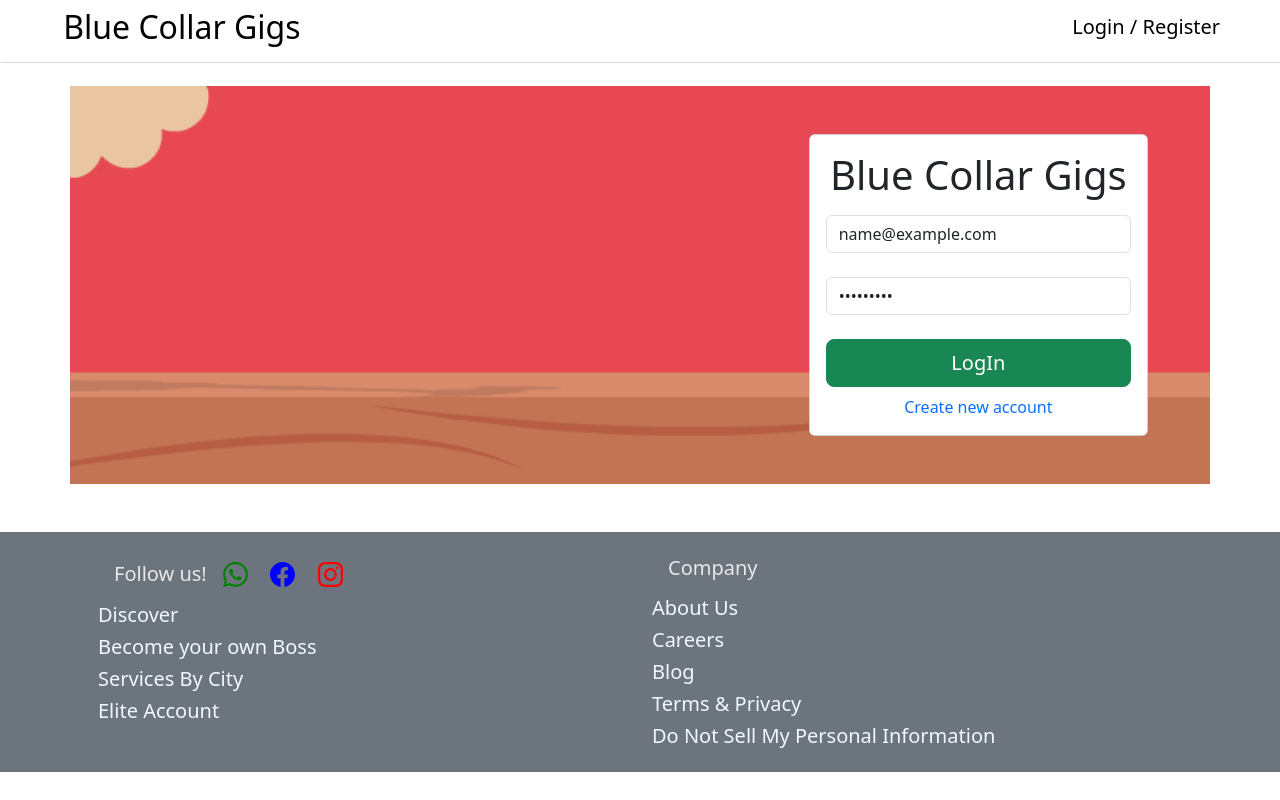
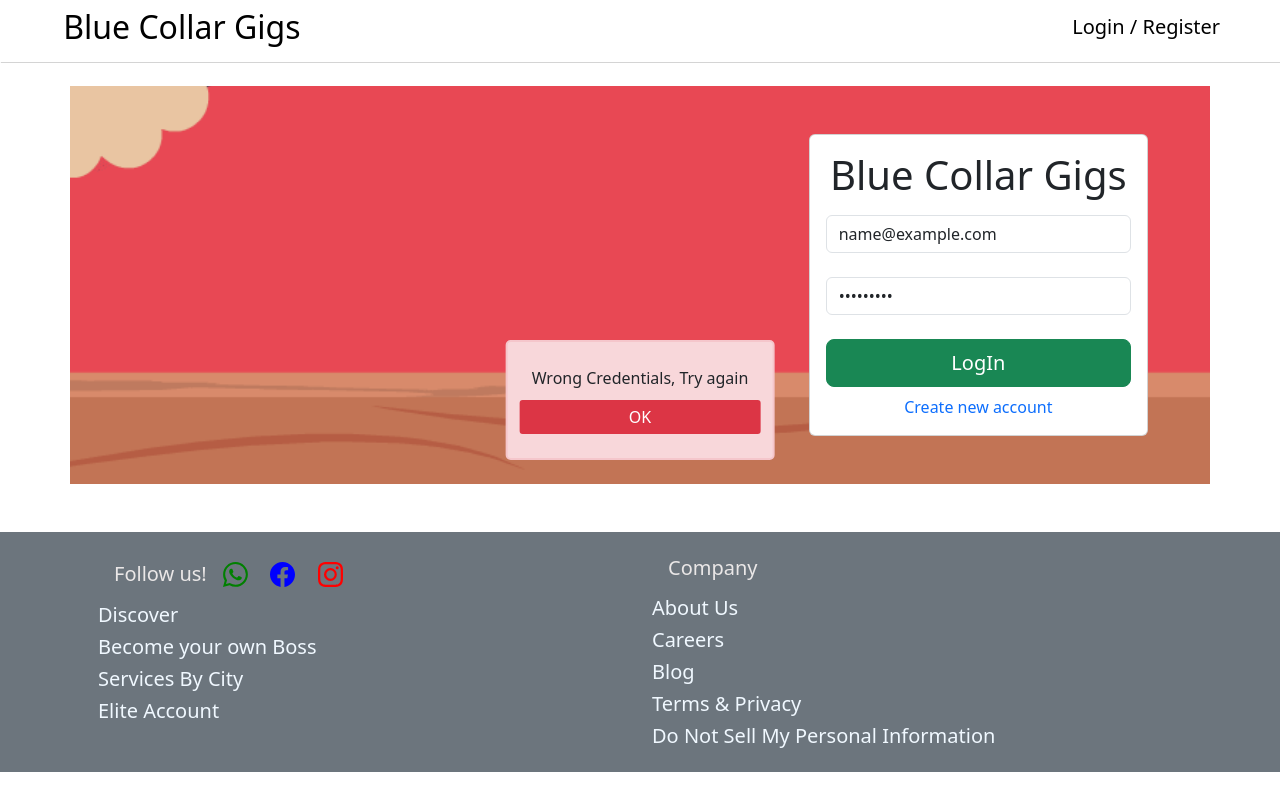
Before and after one commit to rahul-binu/Blue-Collar-Gigs, a React (Vite) app in the folder bcg-frontend/: page /login in a window 1280 px wide. Both pictures are taken after typing "name@example.com", "Sample123" into the empty fields and a click on the button "LogIn". Built offline with nearby package versions, Linux system fonts and the light colour scheme; no server answers.

Commit message:
added error pop to Login FE

```diff
--- a/bcg-frontend/src/assets/components/ESMessage/ErrorPop.jsx
+++ b/bcg-frontend/src/assets/components/ESMessage/ErrorPop.jsx
@@ -1,27 +1,35 @@
-import React from "react"
+import React, { useEffect } from "react";
 
-function ErrorPop(message) {
+function ErrorPop({ errorMessage }) {
+    // useEffect(() => {
+    //     const timeout = setTimeout(() => {
+    //         // Close the popup after 5 seconds
+    //         document.getElementById("errorPopup").style.display = "none";
+    //     }, 5000);
+
+    //     return () => clearTimeout(timeout); // Cleanup function
+    // }, [errorMessage]);
+
+    const handleOKClick = () => {
+        document.getElementById("errorPopup").style.display = "none";
+        window.location.reload();
+    };
 
     return (
-        <>
-        {
-            message
-        }
-            <div id="errorPopup" className="error-popup p-4" style={{
-                display: errorMessage ? 'block' : 'none', backgroundColor: '#f8d7da', border: '2px solid #f5c6cb',
-                borderRadius: '5px', position: 'fixed', top: '50%', left: '50%', transform: 'translate(-50%, -50%)',
-                padding: '20px', zIndex: '9999'
-            }}>
-                <p id="errorMessage" style={{ margin: '0', marginBottom: '10px' }}>{errorMessage}</p>
-                <div className="row text-align-end">
-                    <button style={{
-                        fontSize: '16px', padding: '5px 10px', background: '#dc3545', color: '#fff',
-                        border: 'none', borderRadius: '3px', cursor: 'pointer'
-                    }} onClick={closePopup}>OK</button>
-                </div>
+        <div id="errorPopup" className=" p-4" style={{
+            display: errorMessage ? 'block' : 'none',
+            backgroundColor: '#f8d7da', border: '2px solid #f5c6cb', borderRadius: '5px', position: 'fixed', top: '50%',
+            left: '50%', transform: 'translate(-50%, -50%)', padding: '20px', zIndex: '9999'
+        }}>
+            <p id="errorMessage" style={{ margin: '0', marginBottom: '10px' }}>{errorMessage}</p>
+            <div className="row text-align-end">
+                <button style={{
+                    fontSize: '16px', padding: '5px 10px', background: '#dc3545', color: '#fff', border: 'none',
+                    borderRadius: '3px', cursor: 'pointer'
+                }} onClick={handleOKClick}>OK</button>
             </div>
-        </>
-    )
+        </div>
+    );
 }
 
 export default ErrorPop;
--- a/bcg-frontend/src/assets/components/Login.jsx
+++ b/bcg-frontend/src/assets/components/Login.jsx
@@ -1,5 +1,6 @@
-import React, { useEffect,useState } from "react";
+import React, { useEffect, useState } from "react";
 import { useNavigate } from 'react-router-dom';
+import ErrorPop from './ESMessage/ErrorPop';
 
 import AuthService from "../services/AuthService";
 import { getUserDetails } from "../services/profile";
@@ -8,26 +9,20 @@ import { waitAndReturnNull } from '../config/wait';
 function Login() {
 
     const navigate = useNavigate();
-
     const [email, setEmail] = useState('');
     const [password, setPassword] = useState('');
+    const [errorMessage, setErrorMessage] = useState(""); // State to store error message
 
-    const [errors, setErrors] = useState({
-        email: '',
-        password: ''
-    })
+    const goToHome = () => {
+        navigate('/Home');
+        window.location.reload(); // Refresh the page
+    }
 
     function goRegister() {
         navigate('/Register');
     }
 
-    function goToHome() {
-        navigate('/Home');
-        window.location.reload(); // Refresh the page
-    }
-
-
-    const LoginUser = async (e) => { // Mark function as async
+    const LoginUser = async (e) => {
         e.preventDefault();
         const user = { email, password };
 
@@ -36,14 +31,14 @@ function Login() {
             console.log("User logged in successfully");
             goToHome();
         } catch (error) {
-            console.error("Login failed:", error.message, user);
-            // Display error message to the user
+            setErrorMessage("Wrong Credentials, Try again" ); // Set error message
         }
     }
 
 
     return (
         <>
+             <ErrorPop errorMessage={errorMessage} />
             <div className="container py-5 h-100 mt-4"
                 style={{
                     backgroundImage: `url('/images/hammerHit.gif')`,
@@ -59,7 +54,7 @@ function Login() {
                 <div className="row d-flex justify-content-end align-items-center h-100"
                     style={{
                         transform: 'scaleX(-1)',
-                        paddingRight:'50px'
+                        paddingRight: '50px'
                     }}>
                     <div className="col-12 col-md-10 col-lg-4 col-sm-10">
                         {/* <h3 className="text-center mb-3 text-primary">Blue Collar Gigs</h3> */}
--- a/bcg-frontend/src/assets/components/Work/WorkDetailsR.jsx
+++ b/bcg-frontend/src/assets/components/Work/WorkDetailsR.jsx
@@ -133,12 +133,6 @@ function WorkDetailsR() {
 
     return (
         <div className="container-fluid">
-            {workerProfileDetails.map(workerProfile => (
-                <h3 key={workerProfile.id}>
-                    {workerProfile.profileFirstName}
-                </h3>
-            ))}
-
 
             <div className="row mb-4">
                 {/* <div className="col" style={{ height: '200px' }}> {/* Adjust the height as needed */}
@@ -637,6 +631,11 @@ function WorkDetailsR() {
                                                                 </span>
                                                             </div>
                                                         </div>
+
+
+                                                    </div>
+                                                    <div className="col-6 d-flex justify-content-end mt-4" style={{ height: '250px' }}>
+
                                                         <div className="row mb-4">
                                                             <div className="col">
                                                                 <hr />
@@ -648,14 +647,12 @@ function WorkDetailsR() {
                                                                 </span>
                                                             </div>
                                                         </div>
-
-                                                    </div>
-                                                    <div className="col-6 d-flex justify-content-end" style={{ height: '250px' }}>
                                                         <img src={ProfilePic(workerProfileDetails.profilePic)}
                                                             style={{
+                                                                marginTop:'3em',
                                                                 marginRight: '50px',
-                                                                height: '350px', // Set height to 100% to fill the container height
-                                                                width: '350px',
+                                                                height: '250px', // Set height to 100% to fill the container height
+                                                                width: '250px',
                                                                 borderRadius: '50%',
                                                                 border: '2.5px solid green'
                                                             }}
```
Lines whose indentation alone changed are shown as unchanged.
